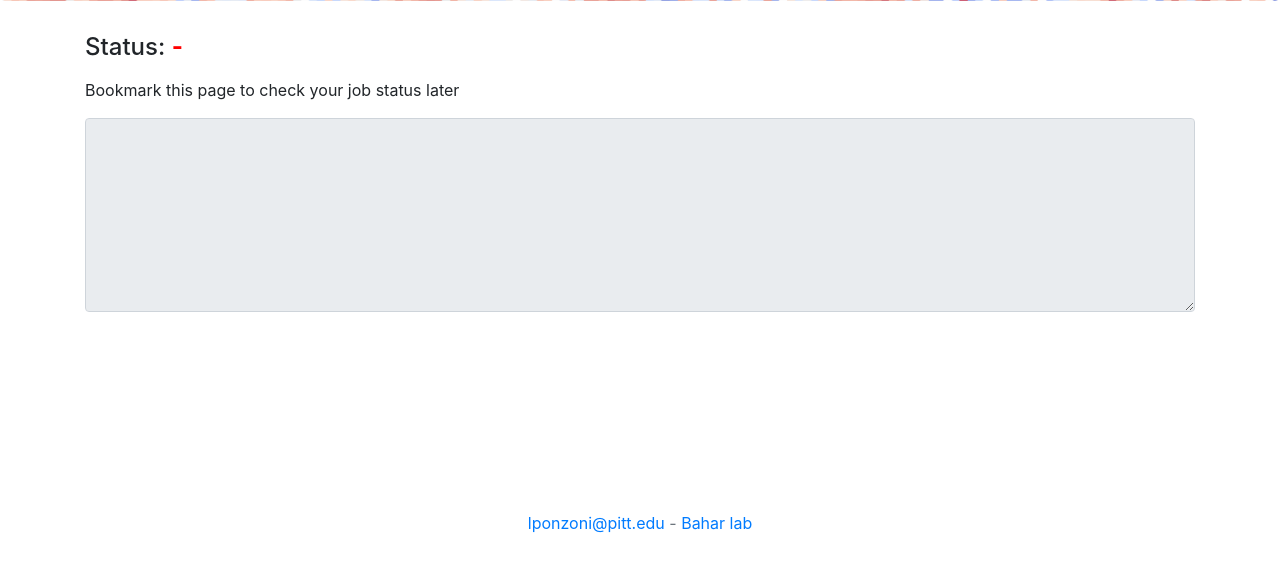
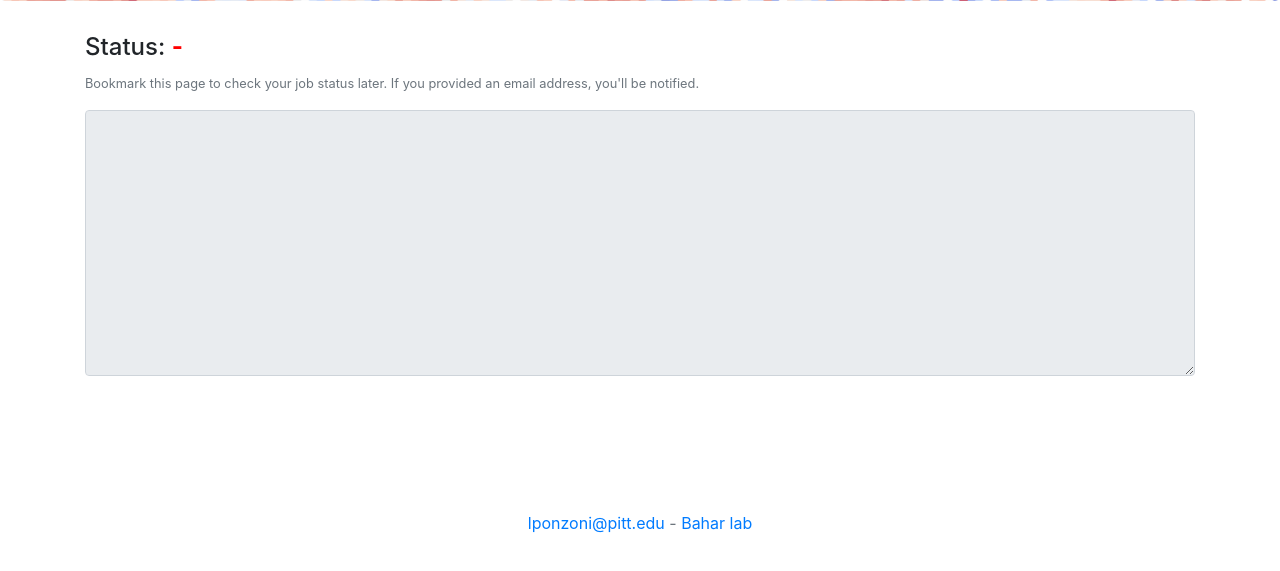
Before and after one commit to prody/rhapsody-website, a PHP site: page /status.php in a window 1280 px wide. Shown: the part 229-800 px from the top of the page. Run offline with PHP 8.4, Linux system fonts and the light colour scheme; data that the repository does not hold is empty; some libraries are stand-ins or nearby versions.

Commit message:
bugfix: email is sent when aborted as well

```diff
--- a/src/php/get_status.php
+++ b/src/php/get_status.php
@@ -14,7 +14,7 @@ function isProcessRunning($f) {
   return posix_kill($pid, 0);
 }
 
-function tailShell($filepath, $lines = 10) {
+function tailShell($filepath, $lines = 13) {
   ob_start();
   passthru('tail -' . $lines . ' ' . escapeshellarg($filepath));
   return trim(ob_get_clean());
@@ -43,15 +43,17 @@ $jobdir = $arr["jobdir"];
 
 chdir($jobdir);
 
-if ( file_exists($doneFile) ) {
-  exec("rm -f $pidFile");
-  returnStatus( 'completed' );
-}
-elseif ( isProcessRunning($pidFile) ) {
+if ( isProcessRunning($pidFile) ) {
   returnStatus( 'running...' );
 }
 else {
-  returnStatus( 'aborted' );
+  exec("rm -f $pidFile");
+  if ( file_exists($doneFile) ) {
+    returnStatus( 'completed' );
+  }
+  else {
+    returnStatus( 'aborted' );
+  }
 }
 
 ?>
--- a/status.php
+++ b/status.php
@@ -29,22 +29,30 @@ $jobid = filter_input(INPUT_GET, 'id', FILTER_SANITIZE_STRING);
         <h4>
           Status: <b><span style="color:red;" id="status_update"></span></b>
         </h4>
-        <p>
-          <div id="statusdiv">
-            Bookmark this page to check your job status later
-          </div>
-          <div id="resultsdiv" style="display:none">
+        <div id="infodiv">
+          <p><small class="text-muted">
+            Bookmark this page to check your job status later.
+            If you provided an email address, you'll be notified.
+          </small></p>
+        </div>
+        <div id="errordiv" style="display:none">
+          <p><small class="text-muted">
+            Please check error message below
+          </small></p>
+        </div>
+        <div id="resultsdiv" style="display:none">
+          <p><small class="text-muted">
             You will be automatically redirected to the
             <a href="results.php?id=<?php echo $jobid;?>">results</a>
             page in <span id="counter">4 seconds</span>...
-          </div>
-        </p>
-        <p>
-          <textarea class="form-control" id="log_update" cols="100" rows="10" readonly
+          </small></p>
+        </div>
+        <div id="logdiv">
+          <textarea class="form-control" id="log_update" cols="100" rows="14" readonly
                     style="font-family:monospace; font-size:12px; white-space:pre-wrap">
             ...
           </textarea>
-        </p>
+        </div>
       </div>
     </div>
   </div>
@@ -79,9 +87,13 @@ $jobid = filter_input(INPUT_GET, 'id', FILTER_SANITIZE_STRING);
         setTimeout(check_status, 1000);
       }
       else if (job_status == "completed") {
-        $("#statusdiv").hide();
+        $("#infodiv").hide();
         $("#resultsdiv").show();
         countdown();
+      }
+      else {
+        $("#infodiv").hide();
+        $("#errordiv").show();
       }
     }
 
```
Also changed, not shown: 1 other file.
